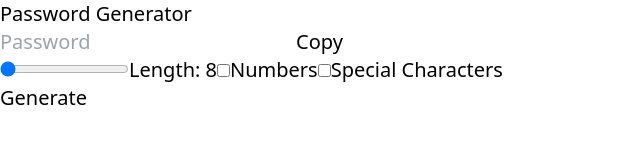
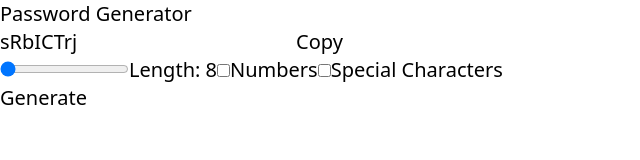
Before and after one commit to raknos13/react-password-generator, a React (Vite) app: page / in a window 1280 px wide. Shown: the top 160 px of the page, without its empty margins (0-640 px from the left). Built offline with nearby package versions, Linux system fonts and the light colour scheme.

Commit message:
Add useEffect to generate password on pram changes

```diff
--- a/src/App.jsx
+++ b/src/App.jsx
@@ -6,15 +6,11 @@ function App() {
   const [isCharIncluded, setIsCharIncluded] = useState(false);
   const [isNumIncluded, setIsNumIncluded] = useState(false);
 
-  // useEffect(
-  //   () => {
-  //     setPassword(() => generatePassword(length));
-  //   },
-  //   [isCharIncluded, isNumIncluded, length],
-  //   [],
-  // );
+  useEffect(() => {
+    setPassword(() => generatePassword());
+  }, [length, isNumIncluded, isCharIncluded]);
 
-  function generatePassword(length) {
+  function generatePassword() {
     let pass = "";
     const alphabets = "abcdefghijklmnopqrstuvwxyzABCDEFGHIJKLMNOPQRSTUVWXYZ";
     const specialChars = "!@#$%^&*";
@@ -70,9 +66,7 @@ function App() {
         />
         <label htmlFor="Special Charactesr">Special Characters</label>
       </div>
-      <button onClick={() => setPassword(() => generatePassword(length))}>
-        Generate
-      </button>
+      <button onClick={() => setPassword(generatePassword)}>Generate</button>
     </div>
   );
 }
```
